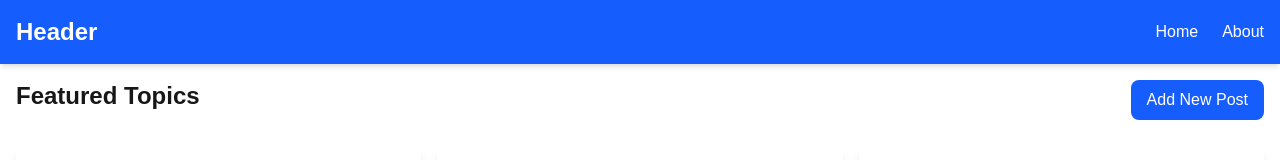
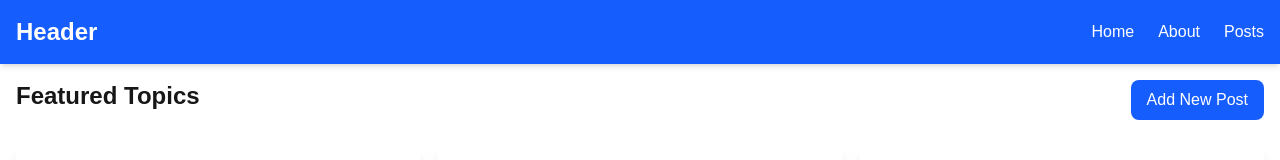
Before and after one commit to Kaydev-cmd/alx-project-0x02-setup, a Next.js app in the folder alx-project-0x02/: page /home in a window 1280 px wide. Shown: the top 160 px of the page. Built offline with nearby package versions, Linux system fonts and the light colour scheme.

Commit message:
feat: add Posts link to header navigation menu with hover underline effect

```diff
--- a/alx-project-0x02/components/layout/Header.tsx
+++ b/alx-project-0x02/components/layout/Header.tsx
@@ -17,6 +17,9 @@ const Header: React.FC = () => {
               <li className="hover:underline">
                 <Link href="/about">About</Link>
               </li>
+              <li className="hover:underline">
+                <Link href="/posts">Posts</Link>
+              </li>
             </ul>
           </nav>
         </div>
```
